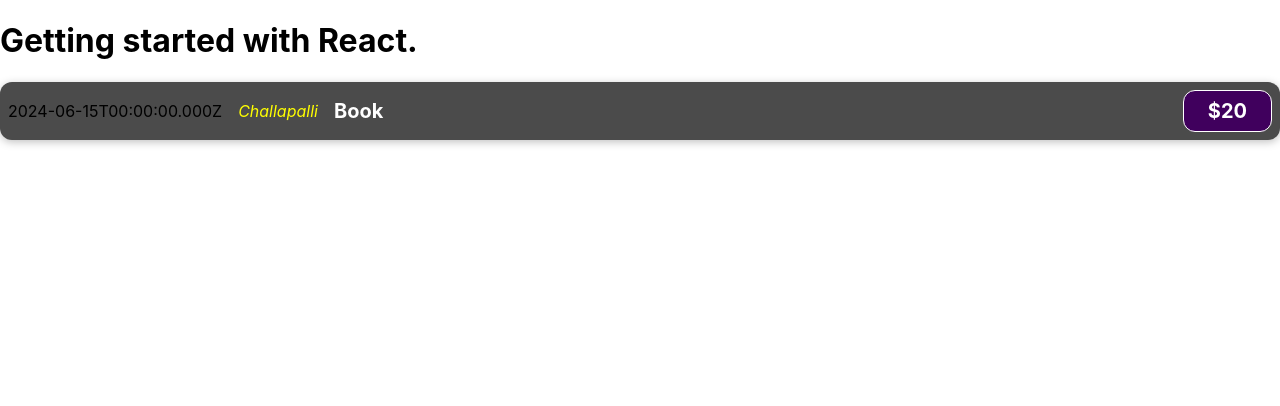
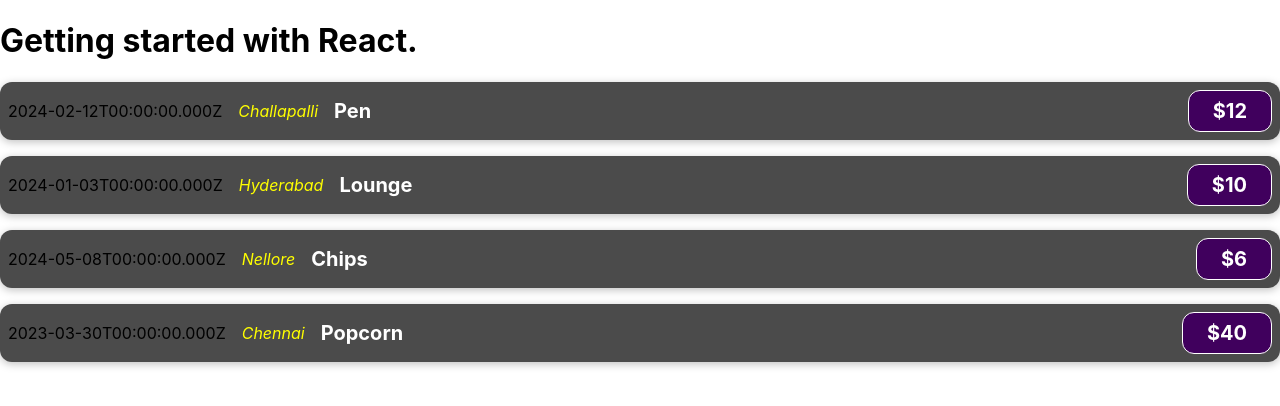
Before and after one commit to Chandra307/learning_react, a React (Create React App) app: page / in a window 1280 px wide. Shown: the top 406 px of the page. Built offline with nearby package versions, Linux system fonts and the light colour scheme.

Commit message:
props object

```diff
--- a/src/App.js
+++ b/src/App.js
@@ -4,7 +4,10 @@
   return (
     <div>
       <h1>Getting started with React.</h1>
-      <ExpenseItem></ExpenseItem>
+      <ExpenseItem date="2024, 2, 12" location="Challapalli" title="Pen" amount="12"></ExpenseItem>
+      <ExpenseItem date="2024, 1, 3" location="Hyderabad" title="Lounge" amount="10"></ExpenseItem>
+      <ExpenseItem date="2024, 5, 8" location="Nellore" title="Chips" amount="6"></ExpenseItem>
+      <ExpenseItem date="2023, 3, 30" location="Chennai" title="Popcorn" amount="40"></ExpenseItem>
     </div>
   );
 }
--- a/src/components/ExpenseItem.js
+++ b/src/components/ExpenseItem.js
@@ -1,19 +1,15 @@
 import "./ExpenseItem.css"
 
-export default function ExpenseItem() {
-    const expenseDate = new Date(2024, 5, 15).toISOString();
-    const expenseTitle = 'Book';
-    const expenseAmount = 20;
-    const expenseLocation = 'Challapalli';
+export default function ExpenseItem(props) {
     return (
         <div className="expense-item">
-            <div>{expenseDate}</div>
+            <div>{new Date(props.date).toISOString()}</div>
             <div className="expense-item__location">
-                {expenseLocation}
+                {props.location}
             </div>
             <div className="expense-item__description">
-                <h2>{expenseTitle}</h2>
-                <div className="expense-item__price">${expenseAmount}</div>
+                <h2>{props.title}</h2>
+                <div className="expense-item__price">${props.amount}</div>
             </div>
         </div>
     );
```
